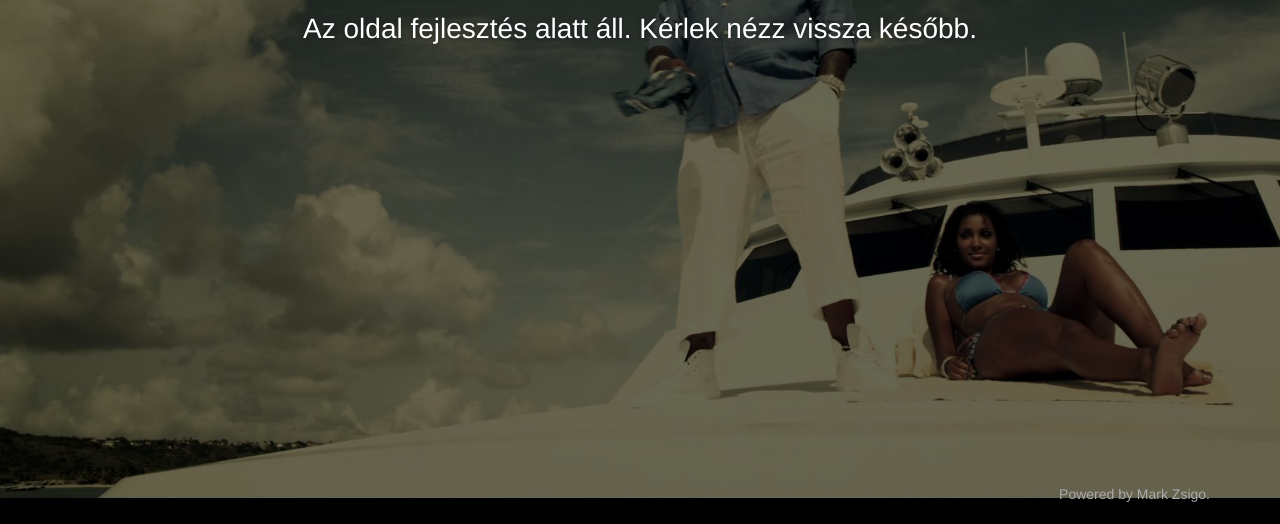
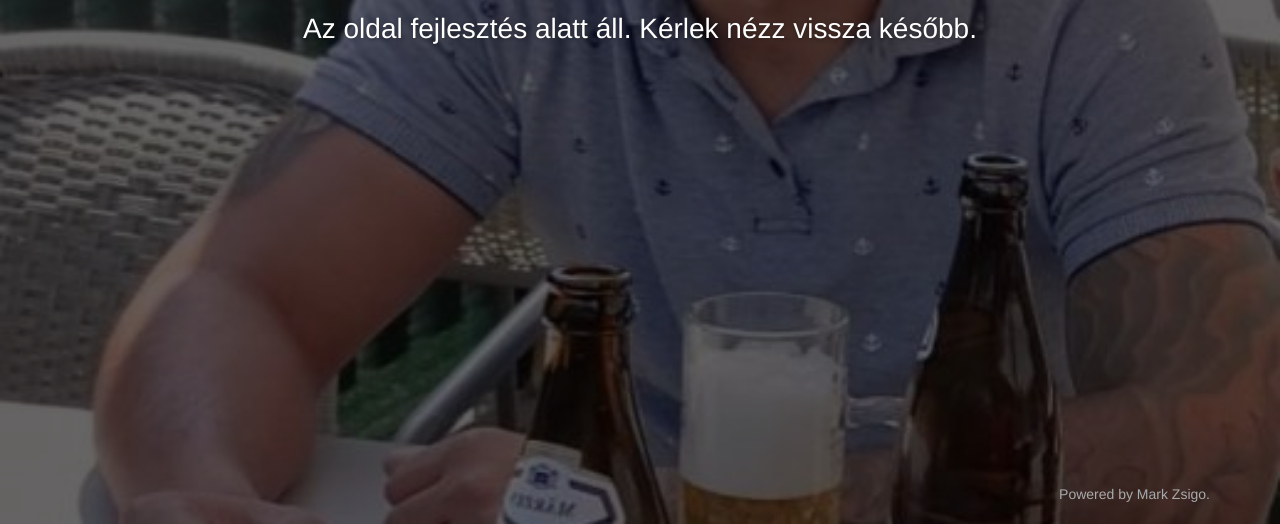
Before and after one commit to zsigomark3/lakatosnorbi.github.io, a plain HTML site: page index.html in a window 1280 px wide. Shown: the part 276-800 px from the top of the page. Drawn offline with Linux system fonts and the light colour scheme; a web font is replaced by a local one.

Commit message:
Update index.html

```diff
--- a/index.html
+++ b/index.html
@@ -74,7 +74,7 @@
     </div><!-- /.navbar-collapse -->
   </div><!-- /.container -->
 </nav>
-<div class="main" style="background-image: url('images/rick.jpg')">
+<div class="main" style="background-image: url('images/Norbi1.jpg')">
 
 <!--    Change the image source '/images/default.jpg' with your favourite image.     -->
 
```
